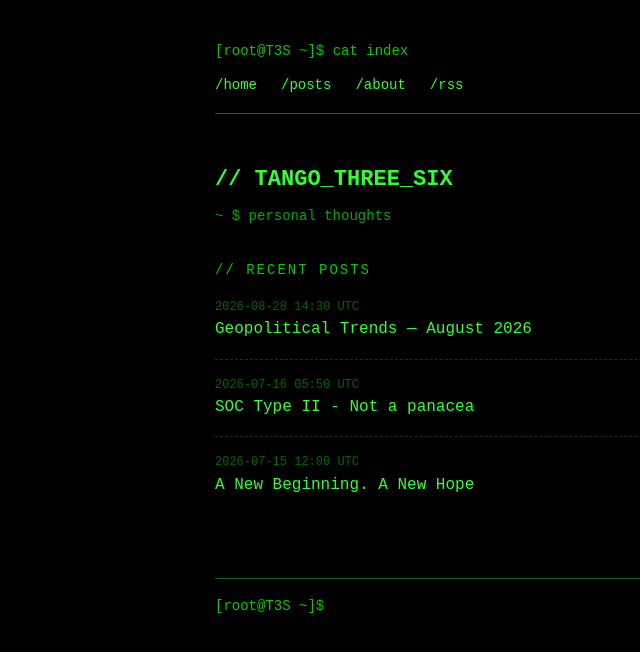
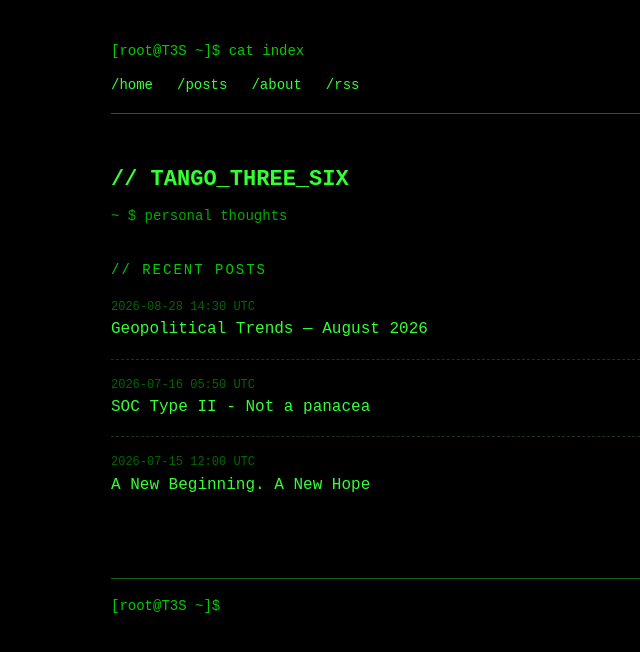
Before and after one commit to TangoThreeSix/TangoThreeSix.github.io, a Jekyll site: the page built from index.md, in a window 1280 px wide. Shown: the top 652 px of the page, without its empty margins (89-729 px from the left). Built offline with Jekyll 4.4.1, drawn with Linux system fonts in a browser that asks for light colours.

Commit message:
widen container: 720px → 960px, increase side padding to 40px

```diff
--- a/assets/css/style.css
+++ b/assets/css/style.css
@@ -31,9 +31,9 @@ a:visited {
 }
 
 .container {
-  max-width: 720px;
+  max-width: 960px;
   margin: 0 auto;
-  padding: 40px 24px 80px 24px;
+  padding: 40px 40px 80px 40px;
 }
 
 /* --- HEADER --- */
@@ -267,7 +267,7 @@ footer {
 
 @media (max-width: 600px) {
   .container {
-    padding: 24px 16px 60px 16px;
+    padding: 24px 20px 60px 20px;
   }
 
   body {
```
